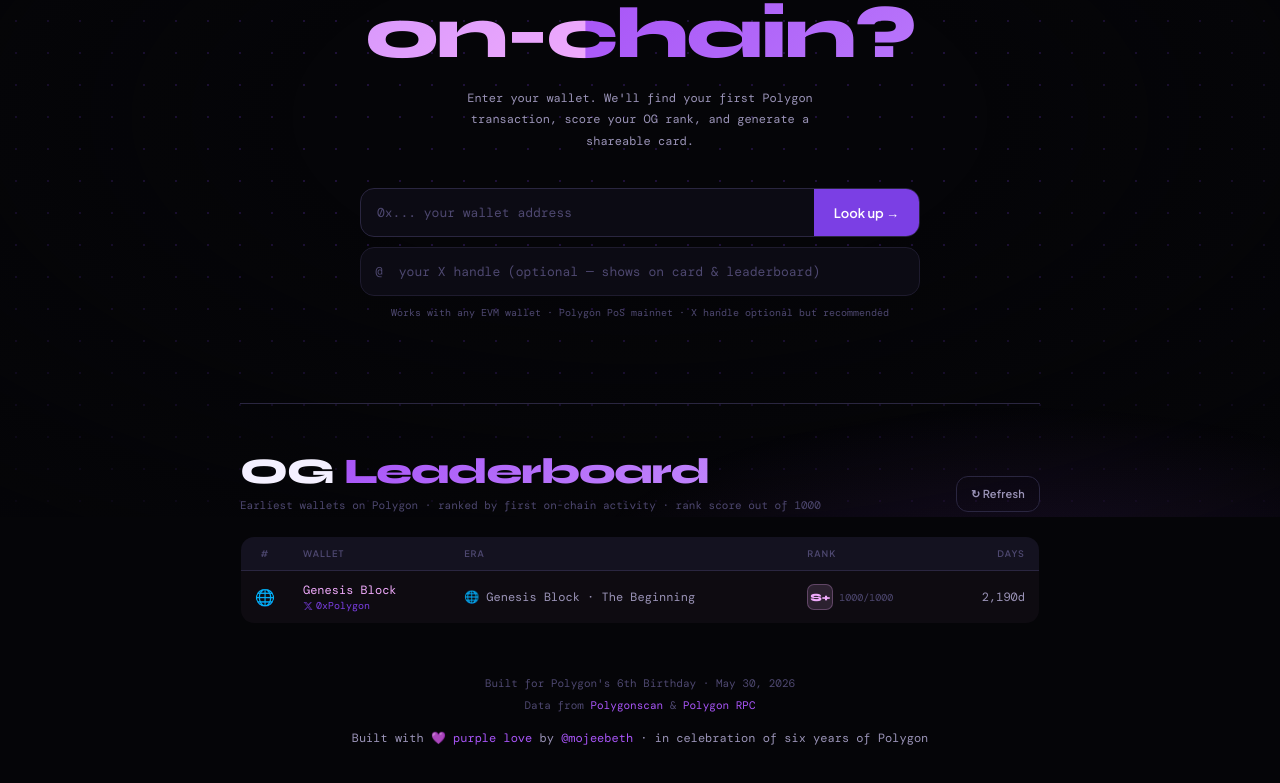
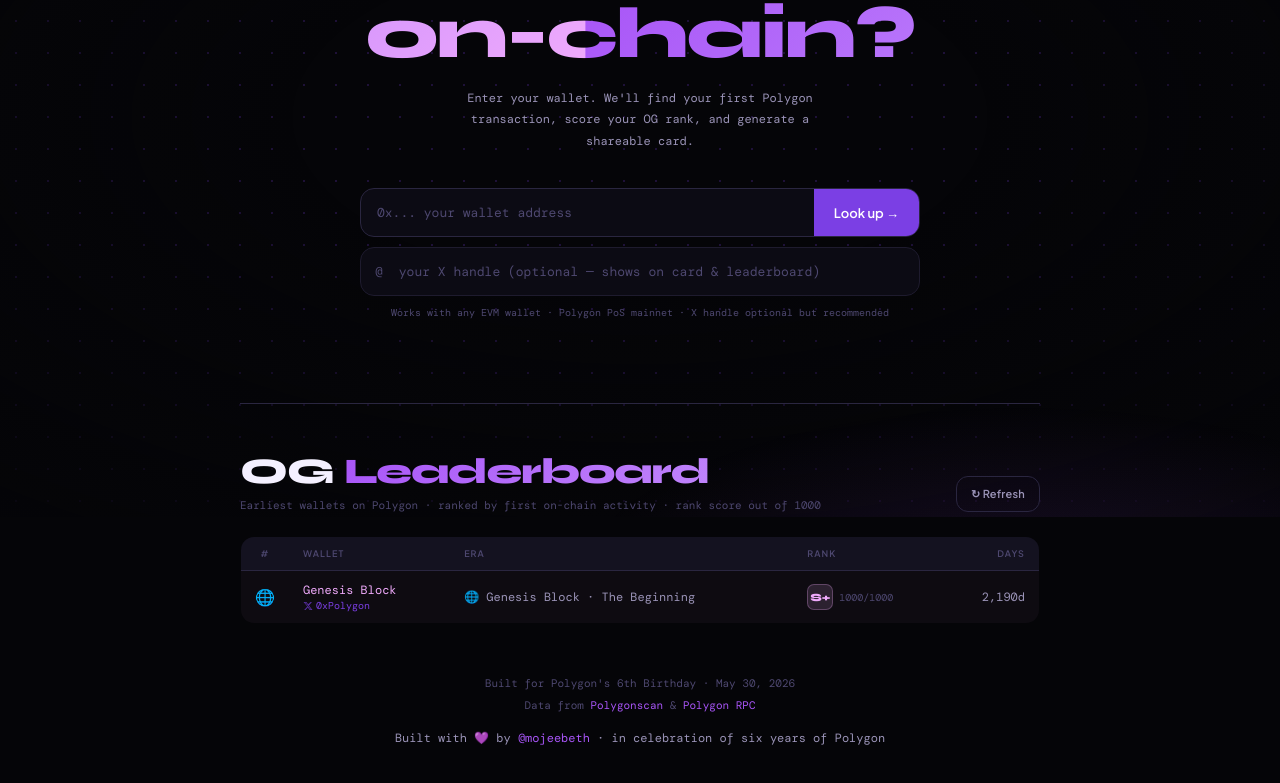
Before and after one commit to mojeebdev/polygon6years, a Next.js app: page / in a window 1280 px wide. Shown: the part 283-1066 px from the top of the page. Built offline with nearby package versions, Linux system fonts and the light colour scheme; no server answers; the database is empty; a web font is replaced by a local one.

Commit message:
....................

```diff
--- a/src/app/page.tsx
+++ b/src/app/page.tsx
@@ -622,7 +622,7 @@
           {' '}&amp;{' '}
           <a href="https://polygon-rpc.com" target="_blank" rel="noopener">Polygon RPC</a>
           <div className="footer-love">
-            Built with <span>💜 purple love</span> by{' '}
+            Built with <span>💜</span> by{' '}
             <a href="https://x.com/mojeebeth" target="_blank" rel="noopener">@mojeebeth</a>
             {' '}· in celebration of six years of Polygon
           </div>
```
